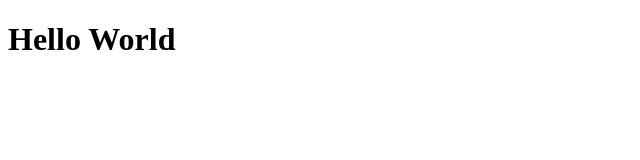
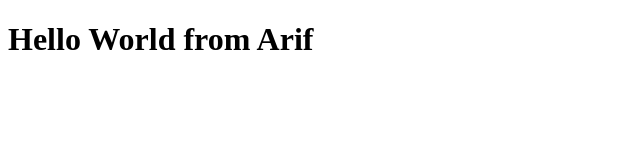
Before and after one commit to asiddiqui2020/BootCamp2020Sample3, a plain HTML site: page index.html in a window 1280 px wide. Shown: the whole page, without its empty margins (0-640 px from the left). Drawn offline with Linux system fonts and the light colour scheme.

Commit message:
update index.html

```diff
--- a/index.html
+++ b/index.html
@@ -6,6 +6,6 @@
     <title>Document</title>
 </head>
 <body>
-   <h1>Hello World</h1>
+   <h1>Hello World from Arif</h1>
 </body>
 </html>
```
